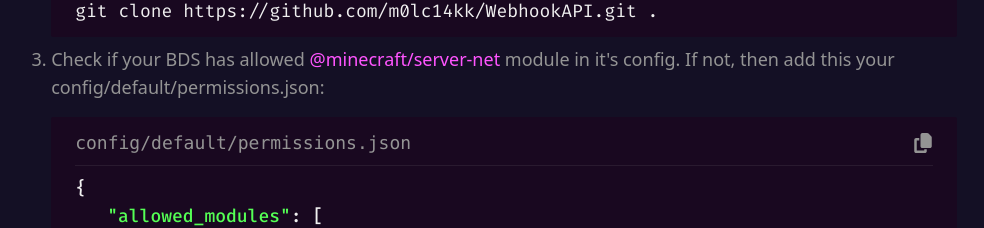
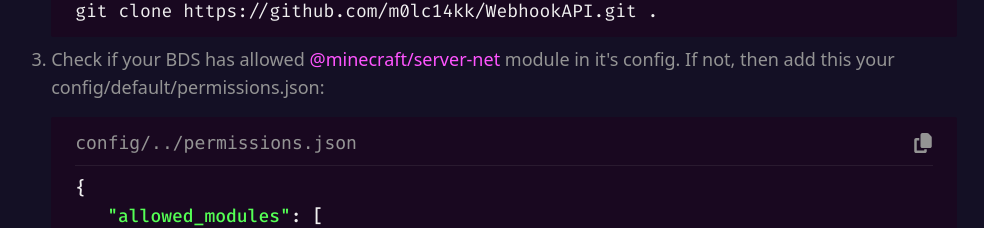
Before and after one commit to m0lc14kk/WebhookAPI, a React (Create React App) app: page /installation in a window 1280 px wide. Shown: the part 872-1100 px from the top of the page, without its empty margins (144-1128 px from the left). Built offline with nearby package versions, Linux system fonts and the light colour scheme.

Commit message:
featL some changes within codeblocks

```diff
--- a/src/components/common/CodeBlockComponent.tsx
+++ b/src/components/common/CodeBlockComponent.tsx
@@ -8,7 +8,7 @@ const CodeBlockComponent = ({ children, copyText, language }: CodeBlockComponent
         <>
             <code className="mt-4 rounded-sm px-6 py-3 flex flex-col bg-[#190820] fira-code">
                 <div className="bg-transparent flex justify-between">
-                    <p className="bg-transparent font-medium text-[#949494] text-lg font-mono">
+                    <p className="bg-transparent font-medium text-[#949494] xl:text-lg text-base font-mono">
                         {language}
                     </p>
 
--- a/src/pages/subsites/installation.tsx
+++ b/src/pages/subsites/installation.tsx
@@ -64,7 +64,7 @@ const InstallationPage = (): React.JSX.Element => {
                             module in it's config. If not, then add this your
                             config/default/permissions.json:
 
-                            <CodeBlockComponent copyText="@minecraft/server-net" language="config/default/permissions.json">
+                            <CodeBlockComponent copyText="@minecraft/server-net" language="config/../permissions.json">
                                 <span className="bg-transparent">
                                     &#123; <br />
                                 </span>
```
